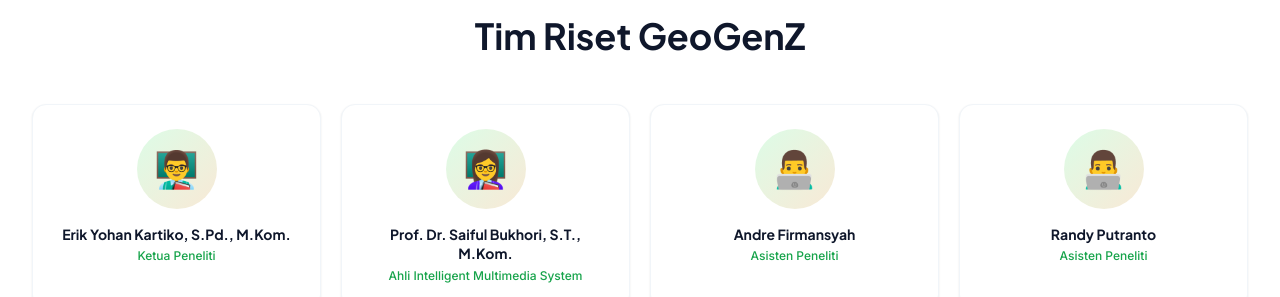
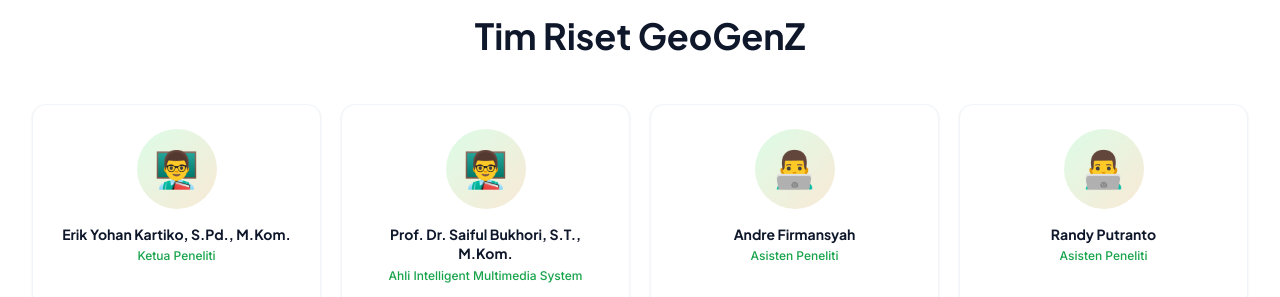
Before and after one commit to af133/survey-jember, a React (Vite) app: page / in a window 1280 px wide. Shown: the part 3280-3577 px from the top of the page. Built offline with nearby package versions, Linux system fonts and the light colour scheme; no server answers.

Commit message:
icon profil

```diff
--- a/src/pages/About.tsx
+++ b/src/pages/About.tsx
@@ -50,7 +50,7 @@ export default function About() {
 
   const team = [
     { name: 'Erik Yohan Kartiko, S.Pd., M.Kom.', role: 'Ketua Peneliti', affiliation: 'Fakultas Ilmu Komputer', img: '👨‍🏫' },
-    { name: 'Prof. Dr. Saiful Bukhori, S.T., M.Kom.', role: 'Ahli Intelligent Multimedia System',  affiliation: 'Fakultas Ilmu Komputer', img: '👩‍🏫' },
+    { name: 'Prof. Dr. Saiful Bukhori, S.T., M.Kom.', role: 'Ahli Intelligent Multimedia System',  affiliation: 'Fakultas Ilmu Komputer', img: '👨‍🏫' },
     { name: 'Andre Firmansyah', role: 'Asisten Peneliti', affiliation: 'Fakultas Ilmu Komputer', img: '👨‍💻' },
     { name: 'Randy Putranto', role: 'Asisten Peneliti', affiliation: 'Fakultas Ilmu Komputer', img: '👨‍💻' },
   ];
--- a/src/pages/Home.tsx
+++ b/src/pages/Home.tsx
@@ -71,7 +71,7 @@ export default function Home({ setCurrentPage }: HomeProps) {
 
   const team = [
     { name: 'Erik Yohan Kartiko, S.Pd., M.Kom.', role: 'Ketua Peneliti', img: '👨‍🏫' },
-    { name: 'Prof. Dr. Saiful Bukhori, S.T., M.Kom.', role: 'Ahli Intelligent Multimedia System', img: '👩‍🏫' },
+    { name: 'Prof. Dr. Saiful Bukhori, S.T., M.Kom.', role: 'Ahli Intelligent Multimedia System', img: '👨‍🏫' },
     { name: 'Andre Firmansyah', role: 'Asisten Peneliti', img: '👨‍💻' },
     { name: 'Randy Putranto', role: 'Asisten Peneliti', img: '👨‍💻' },
   ];
```
